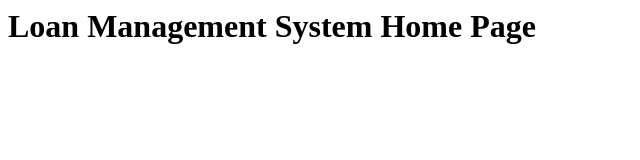
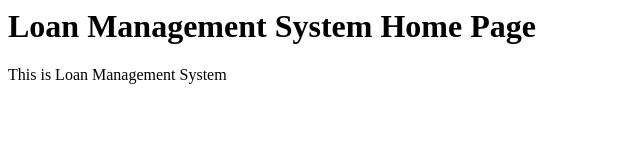
Before and after one commit to noorhabib962/lms, a plain HTML site: page index.html in a window 1280 px wide. Shown: the whole page, without its empty margins (0-640 px from the left). Drawn offline with Linux system fonts and the light colour scheme.

Commit message:
Updated index.html

```diff
--- a/index.html
+++ b/index.html
@@ -1 +1,2 @@
 <h1>Loan Management System Home Page</h1>
+<p>This is Loan Management System</p>
```
